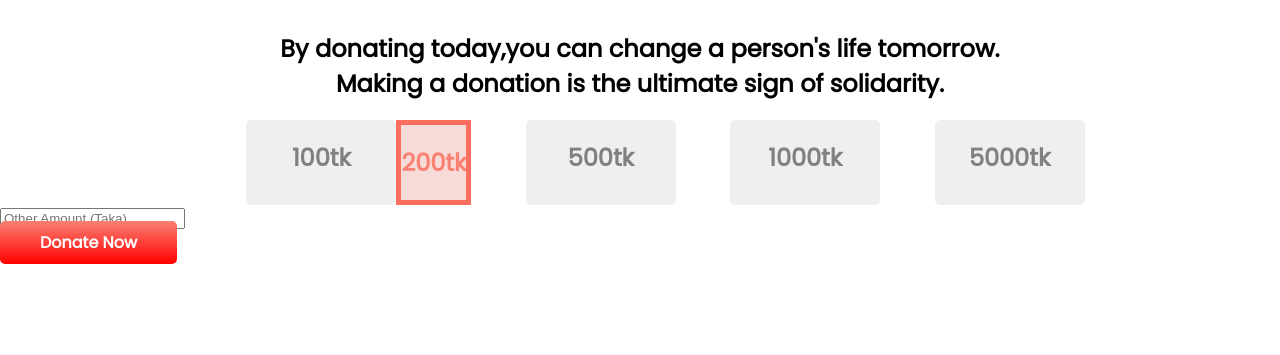
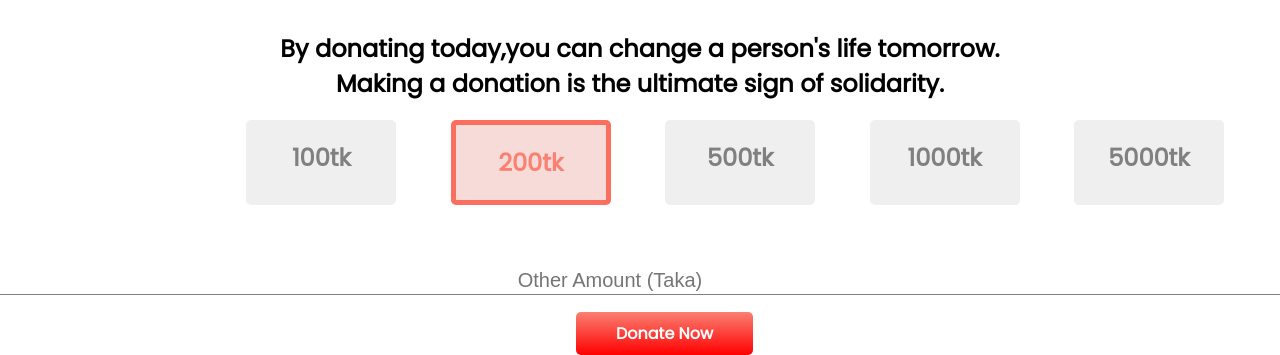
Before and after one commit to mahmudahasan/donate-today, a plain HTML site: page index.html in a window 1280 px wide. Shown: the part 1207-1562 px from the top of the page. Before the commit the page ends 1471 px from the top, so only its background shows below. Drawn offline with Linux system fonts and the light colour scheme.

Commit message:
second-section added

```diff
--- a/index.html
+++ b/index.html
@@ -31,7 +31,7 @@
             <div class="num-1"><h2>5000tk</h2></div>
         </div>
     </section>
-    <form action="">
+    <form id="border" action="">
         <input class="input" type="text" name="" id="" placeholder="Other Amount (Taka)">
     </form>
     <a class="link-button new-button" href="">Donate Now</a>
--- a/style.css
+++ b/style.css
@@ -47,5 +47,21 @@ body{
     color: salmon;
     background-color: rgb(247, 219, 216);
     border: 5px solid rgb(252, 110, 94);
-
+    border-radius: 5px;
+    width: 150px;
+    margin-left: 5%;
 }
+.input{
+    border: none;
+    text-align: center;
+    width: 95%;
+    font-size: 20px;
+    padding-top: 5%;
+}
+#border{
+    border-bottom: 1px solid gray;
+    margin-bottom: 2%;
+}
+.new-button{
+    margin-left: 45%;
+}
```
